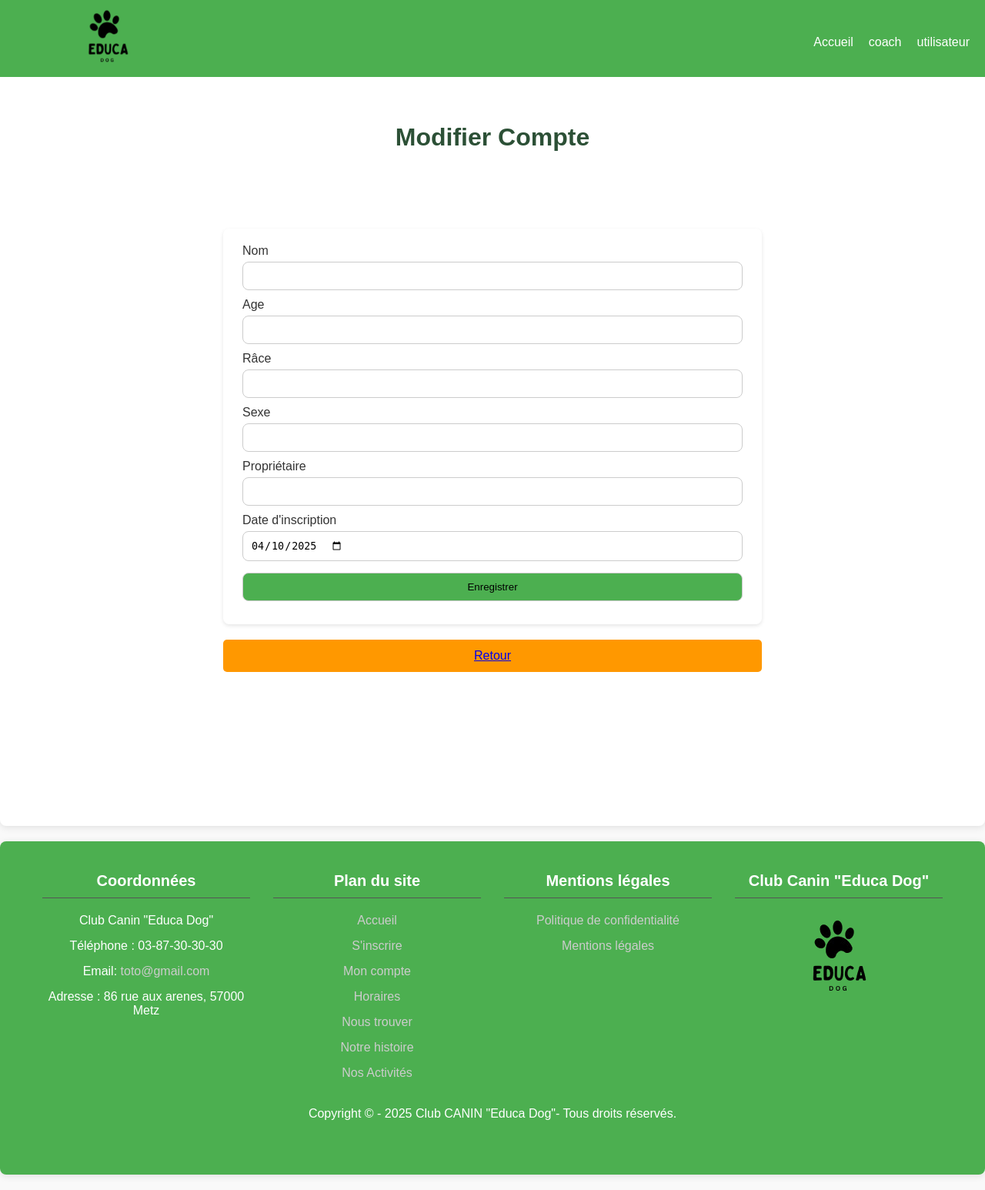
After one commit to hebib57/Projet-Club-Canin, a PHP site: page /dogs/form.php in a window 1280 px wide. The commit adds this page. Shown: the whole page at 77% size. Run offline with PHP 8.4, Linux system fonts and the light colour scheme; the visitor is signed in with stand-in values (Sample User, id 1).

Commit message:
CRUD Modification dog

```diff
--- a/admin/administratif.php
+++ b/admin/administratif.php
@@ -281,6 +281,7 @@ $recordset2 = $stmt->fetchAll(PDO::FETCH_ASSOC);
 
         <section class="dogs" id="dogs">
           <h2>Gestion des Chiens</h2>
+          <div class="table-container">
             <table>
               <thead>
                 <tr>
@@ -290,6 +291,7 @@ $recordset2 = $stmt->fetchAll(PDO::FETCH_ASSOC);
                   <th>Âge</th>
                   <th>Sexe</th>
                   <th>Propriétaire</th>
+                  <th>Date d'inscription</th>
                   <th>Actions</th>
                 </tr>
               </thead>
@@ -302,8 +304,9 @@ $recordset2 = $stmt->fetchAll(PDO::FETCH_ASSOC);
                     <td><?= hsc($row['age_dog']); ?></td>
                     <td><?= hsc($row['sexe_dog']); ?></td>
                     <td><?= hsc($row['proprietaire_dog']); ?></td>
+                    <td><?= hsc($row['date_inscription']); ?></td>
                     <td>
-                    <button class="btn"><a href="../users/form.php?id=<?= $row['id_dog'] ?>">Modifier</a></button>
+                      <button class="btn"><a href="../dogs/form.php?id=<?= $row['id_dog'] ?>">Modifier</a></button>
                       <button class="btn"><a href="../dogs/delete.php?id=<?= $row['id_dog'] ?>">Supprimer</a></button>
                     </td>
                   </tr>
@@ -311,6 +314,7 @@ $recordset2 = $stmt->fetchAll(PDO::FETCH_ASSOC);
 
               </tbody>
             </table>
+          </div>
           <button class="btn">
             <a href="../ajouter_dog.php">Ajouter un Chien</a>
           </button>
--- a/custom.css
+++ b/custom.css
@@ -1464,6 +1464,17 @@ table th {
     padding: 2px;
     text-align: center;
   }
+  .dogs .table-container {
+    font-size: 12px;
+  }
+  .dogs .table-container th {
+    padding: 0px;
+    text-align: center;
+  }
+  .dogs .table-container td {
+    padding: 0px;
+    text-align: center;
+  }
 }
 /* RESPONSIVE PAGE CREER UN COMPTE----------------------------------------------------------------------------------*/
 
--- /dev/null
+++ b/dogs/form.php
@@ -0,0 +1,148 @@
+<?php
+require_once $_SERVER['DOCUMENT_ROOT'] . "/admin/include/function.php";
+require_once $_SERVER['DOCUMENT_ROOT'] . "/admin/include/protect.php";
+require_once $_SERVER['DOCUMENT_ROOT'] . "/admin/include/connect.php";
+
+// Initialisation du formulaire (nécessaire pour que l'on puisse ajouter un produit et le modifier avec le même formulaire)
+$dog = "";
+$nom_dog = "";
+$age_dog = "";
+$race_dog = "";
+$sexe_dog = "";
+$proprietaire_dog = "";
+$date = date("Y-m-d");
+
+
+if (isset($_GET["id"]) && is_numeric($_GET["id"])) {
+    $stmt = $db->prepare("SELECT * FROM chien WHERE id_dog = :id_dog");
+    $stmt->bindValue(":id_dog", $_GET["id"]);
+    $stmt->execute();
+
+    if ($row = $stmt->fetch()) {
+        $dog = $row['id_dog'];
+        $nom_dog = $row['nom_dog'];
+        $age_dog = $row['age_dog'];
+        $race_dog = $row['race_dog'];
+        $sexe_dog = $row['sexe_dog'];
+        $proprietaire_dog = $row['proprietaire_dog'];
+        $date = $row['date_inscription'];
+    };
+};
+
+?>
+
+<!DOCTYPE html>
+<html lang="fr">
+
+<head>
+    <meta charset="UTF-8">
+    <meta name="viewport" content="width=device-width, initial-scale=1.0">
+    <title>Modification utilisateur</title>
+    <link rel="stylesheet" href="../custom.css">
+</head>
+
+<body>
+    <header class="header2">
+        <div class="logo">
+            <img src="../images/logo-dog-removebg-preview.png" alt="logo" />
+        </div>
+        <nav class="navbar">
+            <ul class="navbar__burger-menu--closed">
+                <li><a href="../index.php">Accueil</a></li>
+                <li><a href="../coach.php">coach</a></li>
+                <li><a href="../user.php">utilisateur</a></li>
+            </ul>
+        </nav>
+        <button class="navbar__burger-menu-toggle" id="burgerMenu">
+            <span class="bar"></span>
+            <span class="bar"></span>
+            <span class="bar"></span>
+        </button>
+
+
+    </header>
+    <section>
+
+        <div class="modification">
+            <h2>Modifier Compte</h2>
+            <form class="modif" action="process.php" method="post" enctype="multipart/form-data"><!--enctype sert pour le type file-->
+                <label for="nom_dog">Nom</label>
+                <input type="text" name="nom_dog" id="nom_dog" value="<?= hsc($nom_dog) ?>">
+                <label for="age_dog">Age</label>
+                <input type="number" name="age_dog" id="age_dog" value="<?= hsc($age_dog) ?>">
+                <label for="race_dog">Râce</label>
+                <input type="text" name="race_dog" id="race_dog" value="<?= hsc($race_dog) ?>">
+                <label for="sexe_dog">Sexe</label>
+                <input type="text" name="sexe_dog" id="sexe_dog" value="<?= hsc($sexe_dog) ?>">
+                <label for="proprietaire_dog">Propriétaire</label>
+                <input type="text" name="proprietaire_dog" id="proprietaire_dog" value="<?= hsc($proprietaire_dog) ?>">
+
+                <label for="date_inscription">Date d'inscription</label>
+                <input type="date" name="date_inscription" id="date_inscription" value="<?= hsc($date) ?>">
+                <input type="hidden" name="id_dog" value="<?= hsc($dog) ?>">
+                <input type="hidden" name="formCU" value="ok">
+                <input class="btn__modif" type="submit" value="Enregistrer">
+
+
+            </form>
+            <button class="btn2__modif"><a href="../admin/administratif.php">Retour</a></button>
+        </div>
+    </section>
+
+
+    <section class="footer">
+        <div class="footer-container">
+            <div class="footer-section">
+                <h3 class="footer-title">Coordonnées</h3>
+                <div class="footer-info">Club Canin "Educa Dog"</div>
+                <div class="footer-info">Téléphone : 03-87-30-30-30</div>
+                <div class="footer-info">
+                    Email:
+                    <a href="">toto@gmail.com</a>
+                </div>
+                <div class="footer-info">Adresse : 86 rue aux arenes, 57000 Metz</div>
+            </div>
+            <div class="footer-section">
+                <h3 class="footer-title">Plan du site</h3>
+                <div class="footer-info"><a href="#accueil">Accueil</a></div>
+                <div class="footer-info">
+                    <a href="inscription.html">S'inscrire</a>
+                </div>
+                <div class="footer-info">
+                    <a href="utilisateur.html">Mon compte</a>
+                </div>
+                <div class="footer-info">
+                    <a href="#nos_horaires">Horaires</a>
+                </div>
+                <div class="footer-info">
+                    <a href="#nous_trouver">Nous trouver</a>
+                </div>
+                <div class="footer-info">
+                    <a href="#story">Notre histoire</a>
+                </div>
+                <div class="footer-info">
+                    <a href="#nos_activite">Nos Activités</a>
+                </div>
+            </div>
+            <div class="footer-section">
+                <h3 class="footer-title">Mentions légales</h3>
+                <div class="footer-info">
+                    <a href="#">Politique de confidentialité</a>
+                </div>
+                <div class="footer-info"><a href="#">Mentions légales</a></div>
+            </div>
+            <div class="footer-section">
+                <h3 class="footer-title">Club Canin "Educa Dog"</h3>
+                <div class="logo-container">
+                    <img src="./images/logo-dog-removebg-preview.png" alt="Educa dog" />
+                </div>
+            </div>
+        </div>
+        <p>
+            Copyright &copy; - 2025 Club CANIN "Educa Dog"- Tous droits réservés.
+        </p>
+    </section>
+    <script src="../index.js"></script>
+</body>
+
+</html>
```
Also changed, not shown: dogs/process.php (added, +76 -0 lines). Lines whose indentation alone changed are shown as unchanged.
